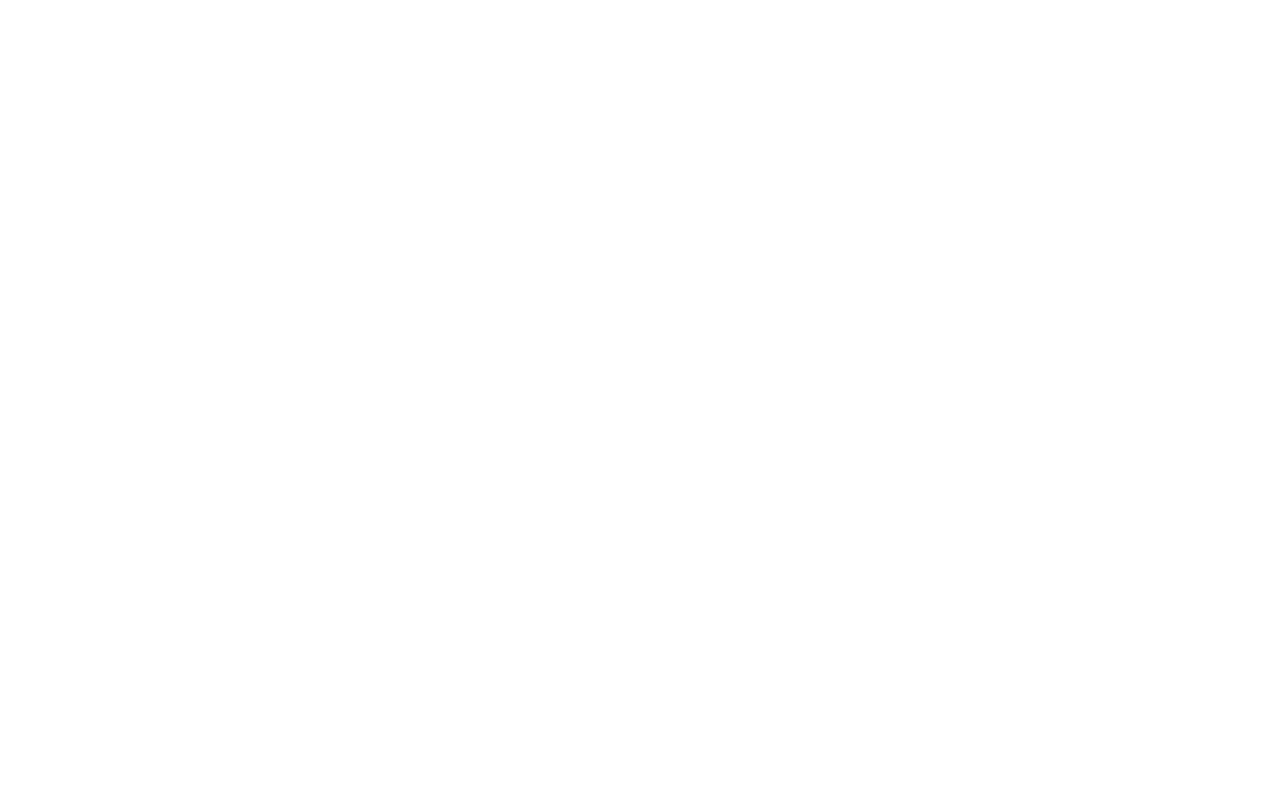
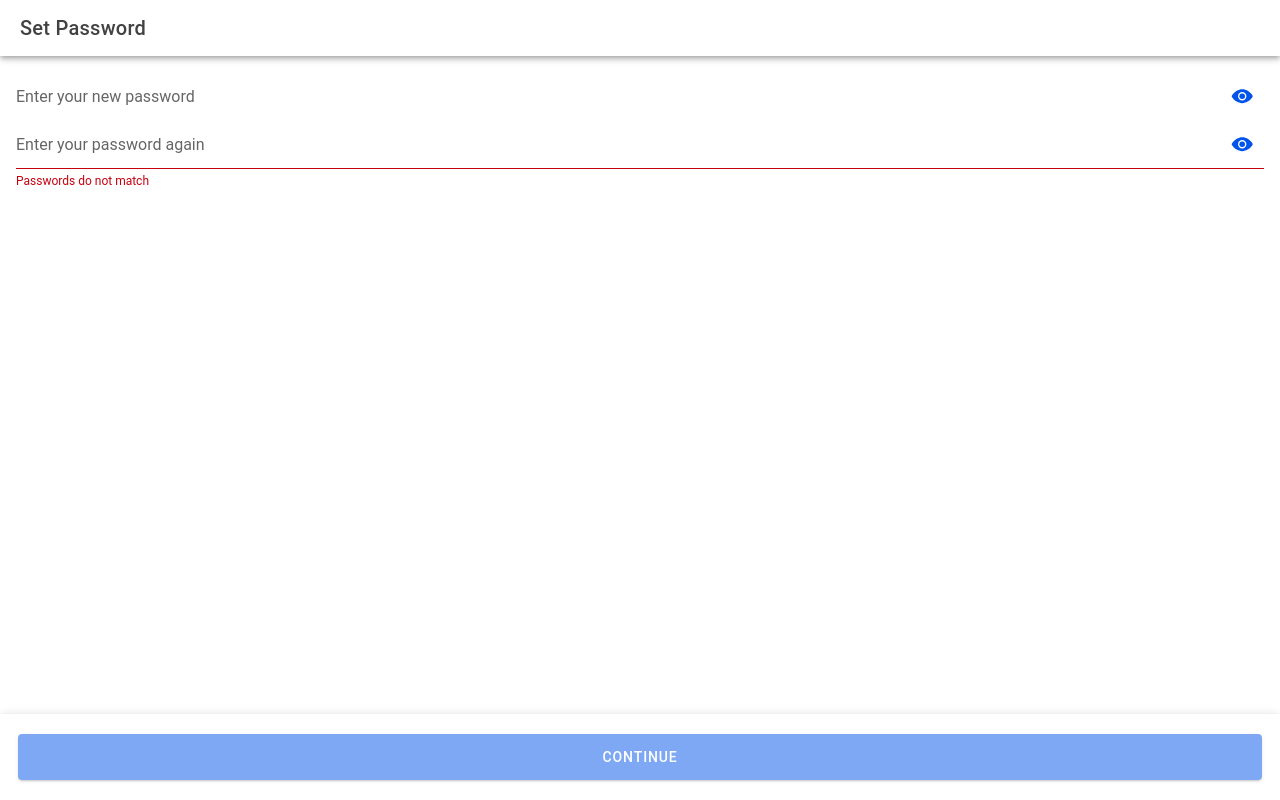
Before and after one commit to theonlybluefire/bingo-online, a React (Vite) app: page /SetPassword in a window 1280 px wide. Built offline with nearby package versions, Linux system fonts and the light colour scheme.

Commit message:
#15: added the SetPassword page with error text (#21)
Co-authored-by: Sproud <ilja@blocher.graphics>

```diff
--- a/src/App.tsx
+++ b/src/App.tsx
@@ -1,7 +1,7 @@
 import { IonApp, IonRouterOutlet, setupIonicReact } from "@ionic/react";
 import { IonReactRouter } from "@ionic/react-router";
 import { Redirect, Route } from "react-router-dom";
-import Home from "./pages/Home";
+import { Home } from "./pages/Home";
 
 /* Core CSS required for Ionic components to work properly */
 import "@ionic/react/css/core.css";
@@ -35,6 +35,7 @@
 
 import Login from "./pages/Login";
 import Start from "./pages/Start";
+import SetPassword from "./pages/SetPassword";
 
 setupIonicReact();
 
@@ -51,6 +52,9 @@
         <Route exact path="/Login">
           <Login />
         </Route>
+        <Route exact path="/SetPassword">
+          <SetPassword />
+        </Route>
       </IonRouterOutlet>
     </IonReactRouter>
   </IonApp>
--- /dev/null
+++ b/src/pages/SetPassword.tsx
@@ -0,0 +1,83 @@
+import {
+  IonButton,
+  IonContent,
+  IonFooter,
+  IonHeader,
+  IonInput,
+  IonInputPasswordToggle,
+  IonPage,
+  IonTitle,
+  IonToolbar,
+} from "@ionic/react";
+import { useRef, useState } from "react";
+
+const SetPassword: React.FC = () => {
+  const passwordRef = useRef<HTMLIonInputElement>(null);
+  const passwordRef2 = useRef<HTMLIonInputElement>(null);
+
+  const [validPassword, setValidPassword] = useState(false);
+
+  return (
+    <IonPage>
+      <IonHeader>
+        <IonToolbar>
+          <IonTitle>Set Password</IonTitle>
+        </IonToolbar>
+      </IonHeader>
+
+      <IonContent
+        fullscreen
+        scrollY={false}
+        scrollX={false}
+        className="ion-padding"
+      >
+        <IonInput
+          placeholder="Enter your new password"
+          type="password"
+          onKeyUp={() => {
+            setValidPassword(
+              passwordRef.current?.value == passwordRef2.current?.value ||
+                (!passwordRef.current?.value && !passwordRef2.current?.value)
+                ? true
+                : false
+            );
+          }}
+          ref={passwordRef}
+        >
+          <IonInputPasswordToggle slot="end"></IonInputPasswordToggle>
+        </IonInput>
+        <IonInput
+          placeholder="Enter your password again"
+          type="password"
+          onKeyUp={() => {
+            setValidPassword(
+              passwordRef.current?.value == passwordRef2.current?.value ||
+                (!passwordRef.current?.value && !passwordRef2.current?.value)
+                ? true
+                : false
+            );
+          }}
+          ref={passwordRef2}
+          className={
+            validPassword ? "ion-valid ion-touched" : "ion-invalid ion-touched"
+          }
+          errorText="Passwords do not match"
+          helperText=""
+        >
+          <IonInputPasswordToggle slot="end"></IonInputPasswordToggle>
+        </IonInput>
+      </IonContent>
+      <IonFooter>
+        <IonButton
+          expand="block"
+          routerLink="/Home"
+          className="ion-padding"
+          disabled={!validPassword}
+        >
+          Continue
+        </IonButton>
+      </IonFooter>
+    </IonPage>
+  );
+};
+export default SetPassword;
```
